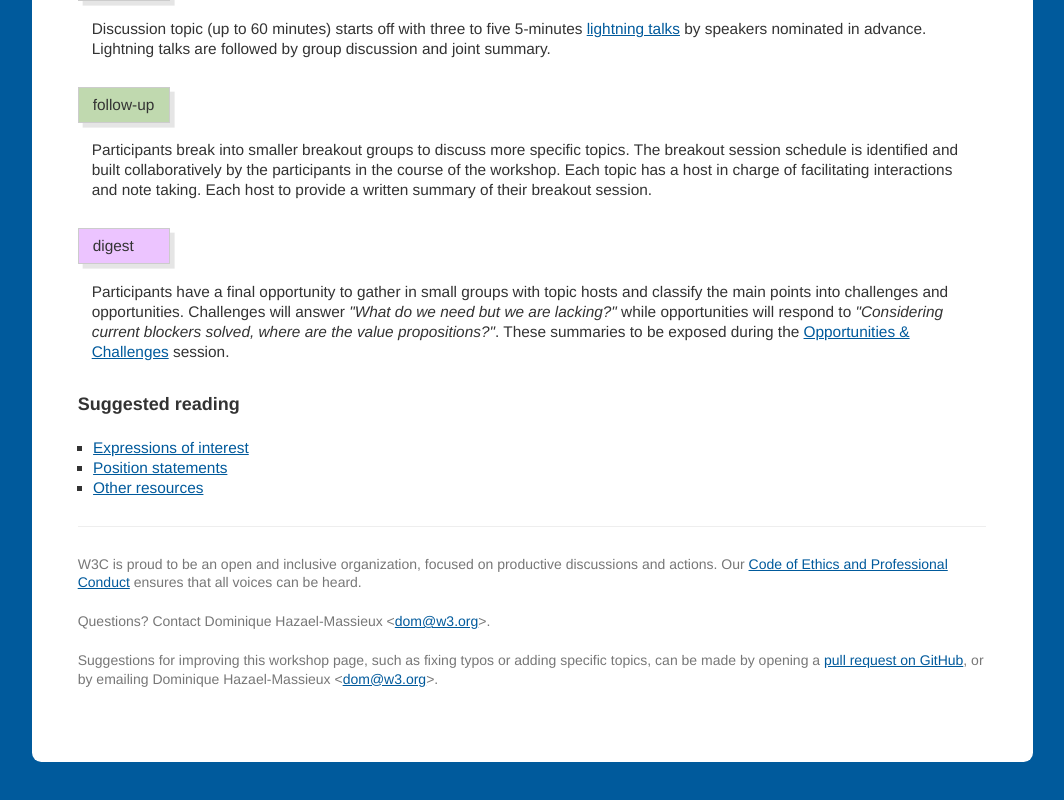
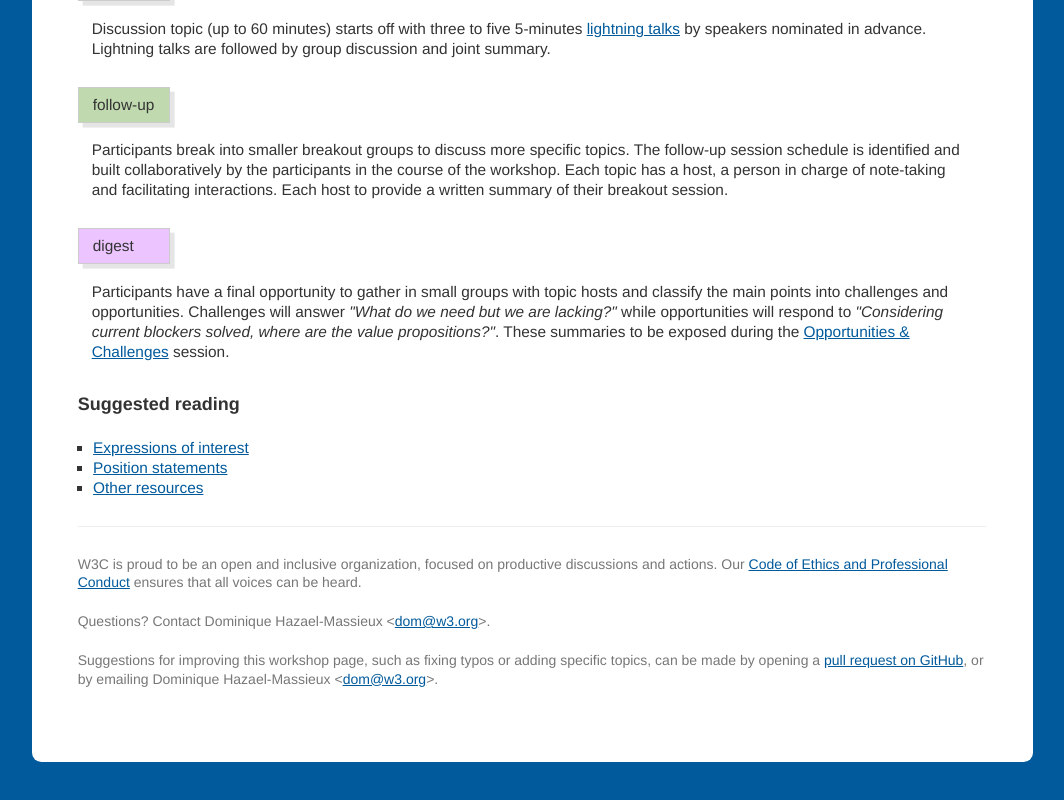
Before and after one commit to w3c/webvr-content-workshop, a plain HTML site: page agenda.html in a window 1280 px wide. Shown: the part 5876-6676 px from the top of the page, without its empty margins (108-1172 px from the left). Drawn offline with Linux system fonts and the light colour scheme.

Commit message:
Updating vocabulary

```diff
--- a/agenda.html
+++ b/agenda.html
@@ -750,11 +750,11 @@
         </dt>
         <dd>
           Participants break into smaller breakout groups to discuss more
-          specific topics. The breakout
-          session schedule is identified and built collaboratively by the
-          participants in the course of the workshop. Each topic has a host
-          in charge of facilitating interactions and note taking. Each host to
-          provide a written summary of their breakout session.
+          specific topics. The follow-up  session schedule is identified and
+          built collaboratively by the participants in the course of the
+          workshop. Each topic has a host, a person in charge of note-taking and
+          facilitating interactions. Each host to provide a written summary
+          of their breakout session.
         </dd>
         <dt class="type type-digest" id="digest">
             digest
```
